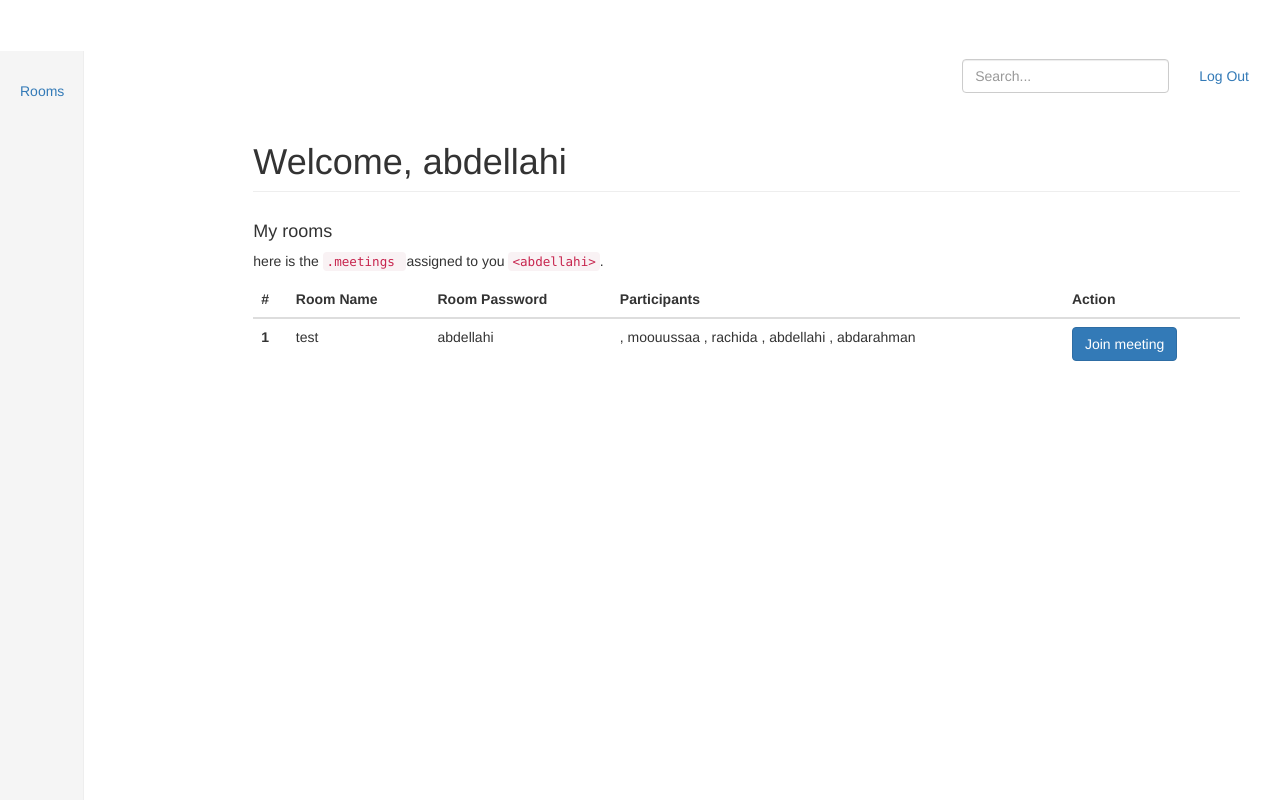
After one commit to abdellahiheiballa/loginexample, a Flask app: page /rooms in a window 1280 px wide. The commit adds this page. Run offline with Flask 2, Linux system fonts and the light colour scheme; a user stored in the database is signed in; data comes from the database, SQL or seed files in the repository; both versions use the stored data as it was after the commit; some libraries are stand-ins or nearby versions.

Commit message:
use meeting manager and hosts rooms

```diff
--- a/app.py
+++ b/app.py
@@ -6,6 +6,7 @@ from wtforms.validators import InputRequired, Email, Length
 from flask_sqlalchemy  import SQLAlchemy
 from werkzeug.security import generate_password_hash, check_password_hash
 from flask_login import LoginManager, UserMixin, login_user, login_required, logout_user, current_user
+
 
 app = Flask(__name__)
 app.config['SECRET_KEY'] = 'Thisissupposedtobesecret!'
@@ -16,20 +17,45 @@ login_manager = LoginManager()
 login_manager.init_app(app)
 login_manager.login_view = 'login'
 
+
+class MeetingGuests(db.Model):
+    __tablename__ = 'meeting_guests'
+    guest_id = db.Column(db.Integer, db.ForeignKey('user.id'),primary_key=True)
+    meeting_id = db.Column(db.Integer, db.ForeignKey('meeting.id'),primary_key=True)
+
+
 class User(UserMixin, db.Model):
+    __tablename__ = 'user'
     id = db.Column(db.Integer, primary_key=True)
-    username = db.Column(db.String(15), unique=True)
+    username = db.Column(db.String(25), unique=True)
     email = db.Column(db.String(50), unique=True)
     password = db.Column(db.String(80))
+    usertype = db.Column(db.String(15))
+    meetings = db.relationship('Meeting', backref='moderator')
+    rooms = db.relationship('Meeting', secondary="meeting_guests")
+
+
+
+class Meeting(db.Model):
+    __tablename__ = 'meeting'
+    id = db.Column(db.Integer, primary_key=True)
+    meetingname = db.Column(db.String(25), unique=True)
+    password = db.Column(db.String(80))
+    active= db.Column(db.String(15))
+    moderator_id = db.Column(db.Integer, db.ForeignKey('user.id'))
+    guests = db.relationship("User", secondary="meeting_guests")
+
 
 @login_manager.user_loader
 def load_user(user_id):
     return User.query.get(int(user_id))
 
+
 class LoginForm(FlaskForm):
     username = StringField('username', validators=[InputRequired(), Length(min=4, max=15)])
     password = PasswordField('password', validators=[InputRequired(), Length(min=8, max=80)])
     remember = BooleanField('remember me')
+
 
 class RegisterForm(FlaskForm):
     email = StringField('email', validators=[InputRequired(), Email(message='Invalid email'), Length(max=50)])
@@ -37,9 +63,19 @@ class RegisterForm(FlaskForm):
     password = PasswordField('password', validators=[InputRequired(), Length(min=8, max=80)])
 
 
+class CreateMeetingForm(FlaskForm):
+    meetingname = StringField('meeting name', validators=[InputRequired(), Length(min=4, max=15)])
+    meetingpassword = PasswordField('meeting password', validators=[InputRequired(), Length(min=8, max=80)])
+
+class UserForm(FlaskForm):
+    email = StringField('email', validators=[InputRequired(), Email(message='Invalid email'), Length(max=50)])
+
+
+
 @app.route('/')
 def index():
     return render_template('index.html')
+
 
 @app.route('/login', methods=['GET', 'POST'])
 def login():
@@ -57,13 +93,14 @@ def login():
 
     return render_template('login.html', form=form)
 
+
 @app.route('/signup', methods=['GET', 'POST'])
 def signup():
     form = RegisterForm()
 
     if form.validate_on_submit():
         hashed_password = generate_password_hash(form.password.data, method='sha256')
-        new_user = User(username=form.username.data, email=form.email.data, password=hashed_password)
+        new_user = User(username=form.username.data, email=form.email.data, password=hashed_password,usertype ='user')
         db.session.add(new_user)
         db.session.commit()
 
@@ -72,35 +109,96 @@ def signup():
 
     return render_template('signup.html', form=form)
 
+@app.route('/new-meeting', methods=['GET', 'POST'])
+@login_required
+def new_meeting():
+
+    form = CreateMeetingForm()
+    if form.validate_on_submit():
+        new_meeting = Meeting(meetingname=form.meetingname.data, password=form.meetingpassword.data, moderator=current_user,active='false')
+        db.session.add(new_meeting)
+        db.session.commit()
+        return '<h1>New meeting has been created!</h1>'
+
+    return render_template('new-meeting.html',form=form , name=current_user.username)
+
+@app.route('/manage-meetings', methods=['GET', 'POST'])
+@login_required
+def manage_meetings():
+    return render_template('manage-meetings.html', name=current_user.username, meetings=current_user.meetings)
+
+@app.route('/rooms', methods=['GET', 'POST'])
+@login_required
+def rooms():
+    isAdmin=current_user.usertype=='admin'
+    return render_template('rooms.html', name=current_user.username, meetings=current_user.rooms, isAdmin=isAdmin)
+
+
 @app.route('/dashboard')
 @login_required
 def dashboard():
-    return render_template('dashboard.html', name=current_user.username)
+    isAdmin=current_user.usertype=='admin'
+    return render_template('dashboard.html', name=current_user.username, isAdmin=isAdmin)
+
 
 @app.route('/dash')
 @login_required
 def dash():
     return render_template('dash.html', name=current_user.username)
 
-@app.route('/meeting')
+
+@app.route('/meeting/<int:meeting_id>', methods=['GET', 'POST'])
 @login_required
-def meeting():
-    return render_template('meeting.html', name=current_user.username)
+def meeting(meeting_id):
+    meeting=Meeting.query.get_or_404(meeting_id)
+    isAdmin=current_user.usertype=='admin'
+    if current_user.usertype=='admin':
+        meeting.active='true'
+        db.session.commit()
+        return render_template('meeting.html',isAdmin=isAdmin, name=current_user.username, email=current_user.email, meeting_id=meeting.id, meetingname=meeting.meetingname, meetingpassword=meeting.password, active=meeting.active)
+    return '<h1>permission dinied you are not the host!</h1>'
 
-@app.route('/manage-meetings')
+
+@app.route('/meeting-guest/<int:meeting_id>', methods=['GET', 'POST'])
 @login_required
-def manage_meetings():
-    return render_template('manage-meetings.html', name=current_user.username)
+def meeting_guest(meeting_id):
+    meeting=Meeting.query.get_or_404(meeting_id)
+    isAdmin=current_user.usertype=='admin'
+    if meeting.active=='true':
+        return render_template('meeting-guest.html', isAdmin=isAdmin, name=current_user.username, email=current_user.email, meeting_id=meeting.id, meetingname=meeting.meetingname, meetingpassword=meeting.password, active=meeting.active)
+    return '<h1>This meeting has not started yet!</h1>'
 
-@app.route('/edit-meeting')
+
+
+@app.route('/edit-meeting/<int:meeting_id>', methods=['GET', 'POST'])
 @login_required
-def edit_meeting():
-    return render_template('edit-meeting.html', name=current_user.username)
+def edit_meeting(meeting_id):
+    form = UserForm()
+    meeting=Meeting.query.get_or_404(meeting_id)
+    isAdmin=current_user.usertype=='admin'
+    meeting_guests=meeting.guests
+    if form.validate_on_submit():
+        user = User.query.filter_by(email=form.email.data).first()
+        meeting.guests.append(user)
+        db.session.commit()
+        return render_template('edit-meeting.html',form=form, isAdmin=isAdmin, name=current_user.username, meeting_id=meeting.id, meetingname=meeting.meetingname, meetingpassword=meeting.password, active=meeting.active, meeting_guests=meeting_guests)
+    #return '<h1>User not added!</h1>'
+    return render_template('edit-meeting.html',form=form, isAdmin=isAdmin, name=current_user.username, meeting_id=meeting.id, meetingname=meeting.meetingname, meetingpassword=meeting.password, active=meeting.active, meeting_guests=meeting_guests)
 
-@app.route('/new-meeting')
+
+
+
+
+@app.route('/end-meeting/<int:meeting_id>', methods=['GET', 'POST'])
 @login_required
-def new_meeting():
-    return render_template('new-meeting.html', name=current_user.username)
+def end_meeting(meeting_id):
+    meeting=Meeting.query.get_or_404(meeting_id)
+    if current_user.usertype=='admin':
+        meeting.active='false'
+        db.session.commit()
+        return render_template('manage-meetings.html', name=current_user.username, meetings=current_user.meetings)
+    isAdmin=current_user.usertype=='admin'
+    return render_template('rooms.html', name=current_user.username, meetings=current_user.rooms, isAdmin=isAdmin)
 
 @app.route('/logout')
 @login_required
@@ -108,5 +206,6 @@ def logout():
     logout_user()
     return redirect(url_for('index'))
 
+
 if __name__ == '__main__':
     app.run(debug=True)
--- a/templates/dashboard.html
+++ b/templates/dashboard.html
@@ -14,7 +14,12 @@ Dashboard
 
 <div class="container-fluid">
   <div class="row">
+    {% if isAdmin %}
     {% include 'sidebar.html' %}
+    {% else %}
+    {% include 'sidebar2.html' %}
+    {% endif %}
+
     <div class="col-sm-9 col-sm-offset-3 col-md-10 col-md-offset-2 main">
         <h1 class="page-header">Welcome, {{ name }}</h1>
 
--- /dev/null
+++ b/templates/rooms.html
@@ -0,0 +1,75 @@
+{% extends "bootstrap/base.html" %}
+
+{% block title %}
+Dashboard2
+{% endblock %}
+<!-- Specific Page JS goes HERE  -->
+
+{% block scripts %}
+
+ {% endblock scripts %}
+
+{% block styles %}
+{{super()}}
+<link rel="stylesheet" href="{{url_for('.static', filename='dashboard.css')}}">
+{% endblock %}
+
+{% block content %}
+{% include 'navbar.html' %}
+
+<div class="container-fluid">
+  <div class="row">
+    {% if isAdmin %}
+    {% include 'sidebar.html' %}
+    {% else %}
+    {% include 'sidebar2.html' %}
+    {% endif %}
+    <div class="col-sm-9 col-sm-offset-3 col-md-10 col-md-offset-2 main">
+        <h1 class="page-header">Welcome, {{ name }}</h1>
+
+
+        <div class="row">
+          <div class="col-md-12">
+              <div class="bgc-white bd bdrs-3 p-20">
+              <h4 class="c-grey-900 mB-20">My rooms</h4>
+              <p>here is the <code class="highlighter-rouge">.meetings </code> assigned to you <code class="highlighter-rouge">&lt;{{ name }}&gt;</code>.</p>
+              <table class="table table-hover">
+                  <thead>
+                  <tr>
+                      <th scope="col">#</th>
+                      <th scope="col">Room Name</th>
+                      <th scope="col">Room Password</th>
+                      <th scope="col">Participants</th>
+                      <th scope="col">Action</th>
+                  </tr>
+                  </thead>
+                  <tbody>
+                    {%for meeting in meetings%}
+                  <tr>
+                      <th scope="row">{{ meeting.id }}</th>
+                      <td>{{ meeting.meetingname }}</td>
+                      <td class="hidetext">{{ meeting.password }}</td>
+                      <td>
+                        {%for User in meeting.guests%}
+                        , {{User.username}}
+                        {% endfor %}
+                      </td>
+                      <td>
+                          <form method="get" action="/meeting-guest/{{ meeting.id }}">
+                            <button type="submit" class="btn btn-primary">Join meeting</button>
+                        </form>
+                      </td>
+                  </tr>
+                  {% endfor %}
+
+                  </tbody>
+              </table>
+              </div>
+          </div>
+      </div>
+
+
+        </div>
+      </div>
+    </div>
+{% endblock %}
--- a/templates/sidebar.html
+++ b/templates/sidebar.html
@@ -7,10 +7,7 @@
         <a class="sidebar-link" href="/manage-meetings">Manage meetings</a>
       </li>
       <li>
-        <a class="sidebar-link" href="/edit-meeting">Edit meeting</a>
-      </li>
-      <li>
-        <a class="sidebar-link" href="/meeting">Meeting</a>
+        <a class="sidebar-link" href="/rooms">Rooms</a>
       </li>
     </ul>
   </div>
--- /dev/null
+++ b/templates/sidebar2.html
@@ -0,0 +1,7 @@
+<div class="sidebar">
+    <ul class="nav nav-sidebar">
+      <li>
+        <a class="sidebar-link" href="/rooms">Rooms</a>
+      </li>
+    </ul>
+  </div>
```
Also changed, not shown: templates/edit-meeting.html (+21 -32 lines), templates/manage-meetings.html (+12 -7 lines), templates/meeting-guest.html (added, +100 -0 lines), templates/meeting.html (+54 -7 lines), templates/new-meeting.html (+5 -18 lines), database.db, 1 other file.
